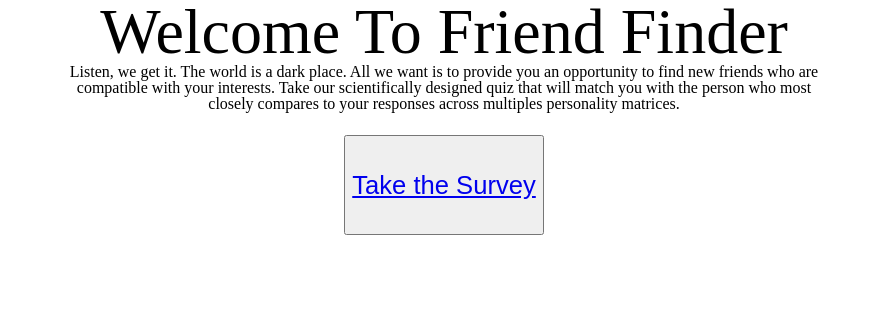
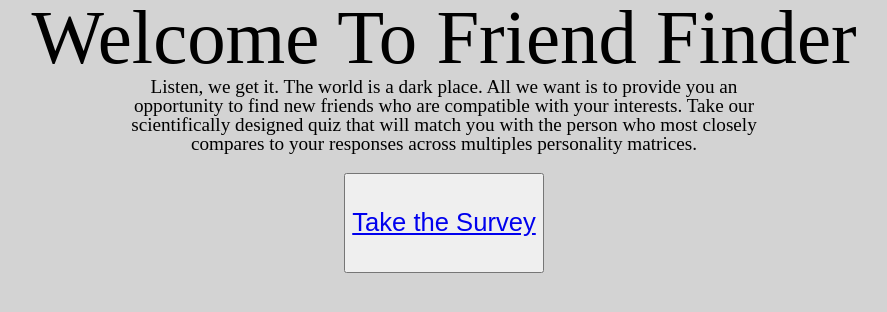
Before and after one commit to joglatt/friendfinder, a website: page public/index.html in a window 1280 px wide. Shown: the whole page, without its empty margins (196-1083 px from the left). Drawn offline with Linux system fonts and the light colour scheme.

Commit message:
a little css

```diff
--- a/public/style/home.css
+++ b/public/style/home.css
@@ -1,16 +1,21 @@
+body {
+    background-color: lightgray;
+}
+
 h1 {
     text-align: center;
-    font-size: 5vw;
+    font-size: 6vw;
 }
 
 p {
     margin: auto;
-    width: 60%;
+    width: 50%;
     text-align: center;
+    font-size: 1.5vw;
 }
 
 button {
-    margin:3%;
+    margin: 3%;
     width: 200px;
     height: 100px;
     font-size: 2vw;
--- a/public/style/survey.css
+++ b/public/style/survey.css
@@ -1,21 +1,28 @@
+body {
+    background-color: lightgray;
+}
+
 input {
     padding: .5%;
     border: 2px inset black;
     border-radius: 5%;
-    background: lightgrey;
+    background: whitesmoke;
 }
 
 h1 {
     text-align: center;
     font-size: 3.5vw;
+    margin: 0.5%;
 }
 
 h2 {
     font-size: 2vw;
     text-align: center;
+    margin: 0.5%;
 }
 
 #form-container {
+    background:lightslategray;
     font-size: 1.5vw;
     text-align: center;
     border: 3px solid black;
@@ -44,7 +51,7 @@ input {
 }
 
 #modal-image {
-    margin-left:20%;
+    margin-left: 20%;
     /* width: 100%;
     height: auto; */
 }
```
Also changed, not shown: public/survey.html (+1 -1 lines).
